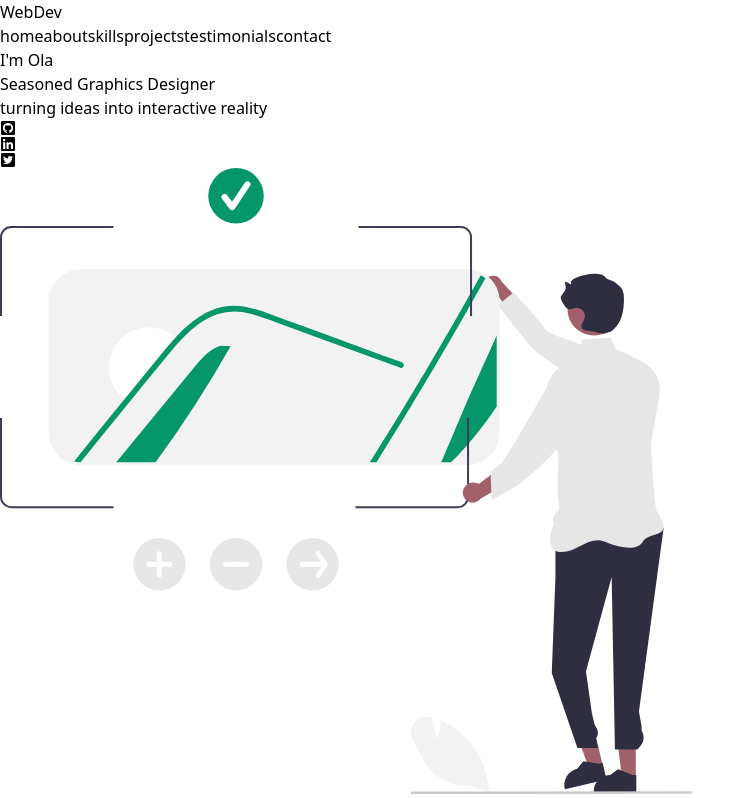
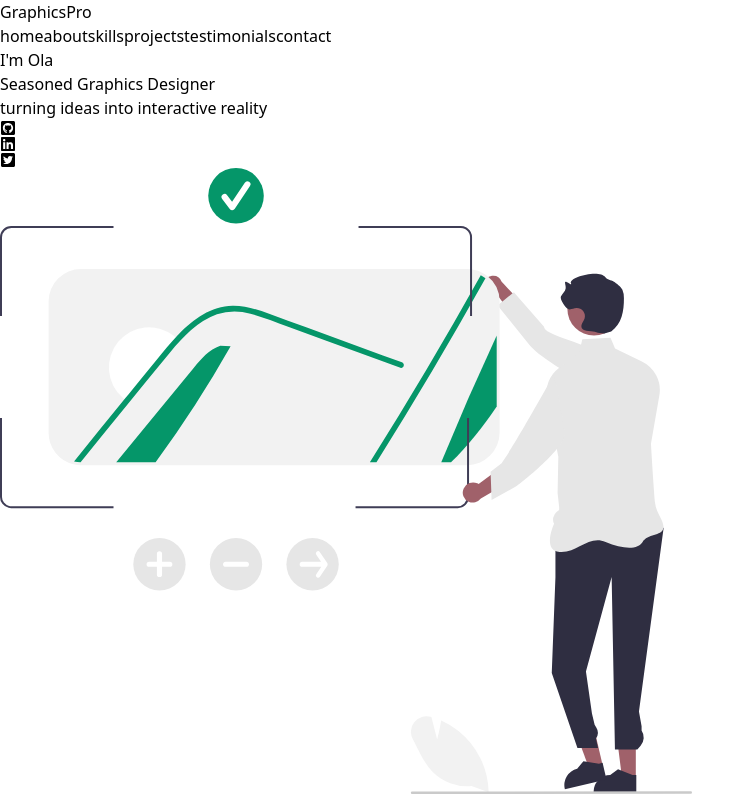
Before and after one commit to BulegaHassan/personal-porfolio, a React (Vite) app: page / in a window 1280 px wide. Shown: the top 798 px of the page, without its empty margins (0-755 px from the left). Built offline with nearby package versions, Linux system fonts and the light colour scheme.

Commit message:
feat: add more nav elements

```diff
--- a/src/components/Navbar.jsx
+++ b/src/components/Navbar.jsx
@@ -2,10 +2,10 @@ import { links } from '../data';
 const Navbar = () => {
   return (
     <nav className='bg-emerald-100 '>
-      <div className='mx-auto max-w-7xl  px-8 py-4 flex flex-col  sm:flex-row sm:gap-x-16 sm:items-center sm:py-8'>
+      <div className='mx-auto max-w-7xl  px-8 py-4 flex flex-col sm:flex-row sm:gap-x-16 sm:items-center sm:py-8'>
         <h2 className='text-3xl font-bold'>
-          Web
-          <span className='text-emerald-600'>Dev</span>
+          Graphics
+          <span className='text-emerald-600'>Pro</span>
         </h2>
         <div className='flex gap-x-3 '>
           {links.map((link) => {
```
